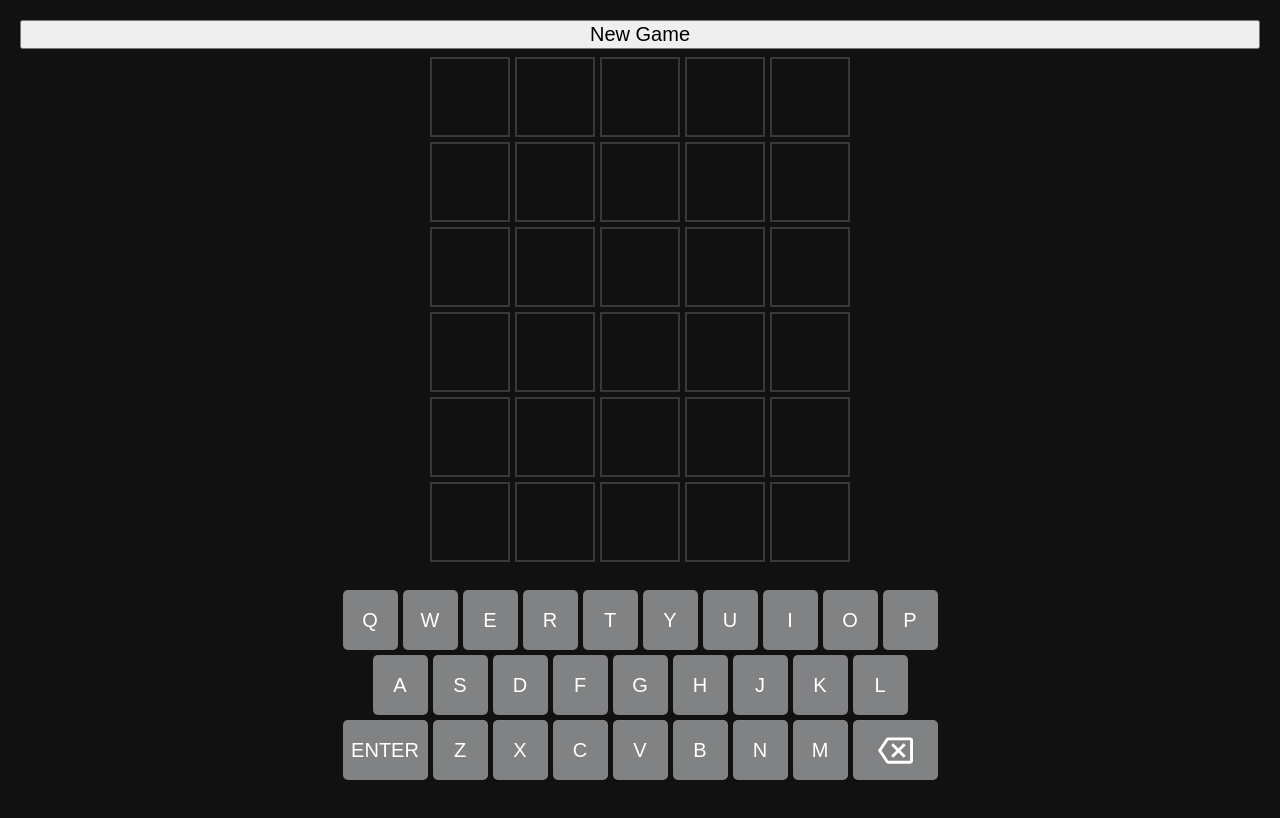
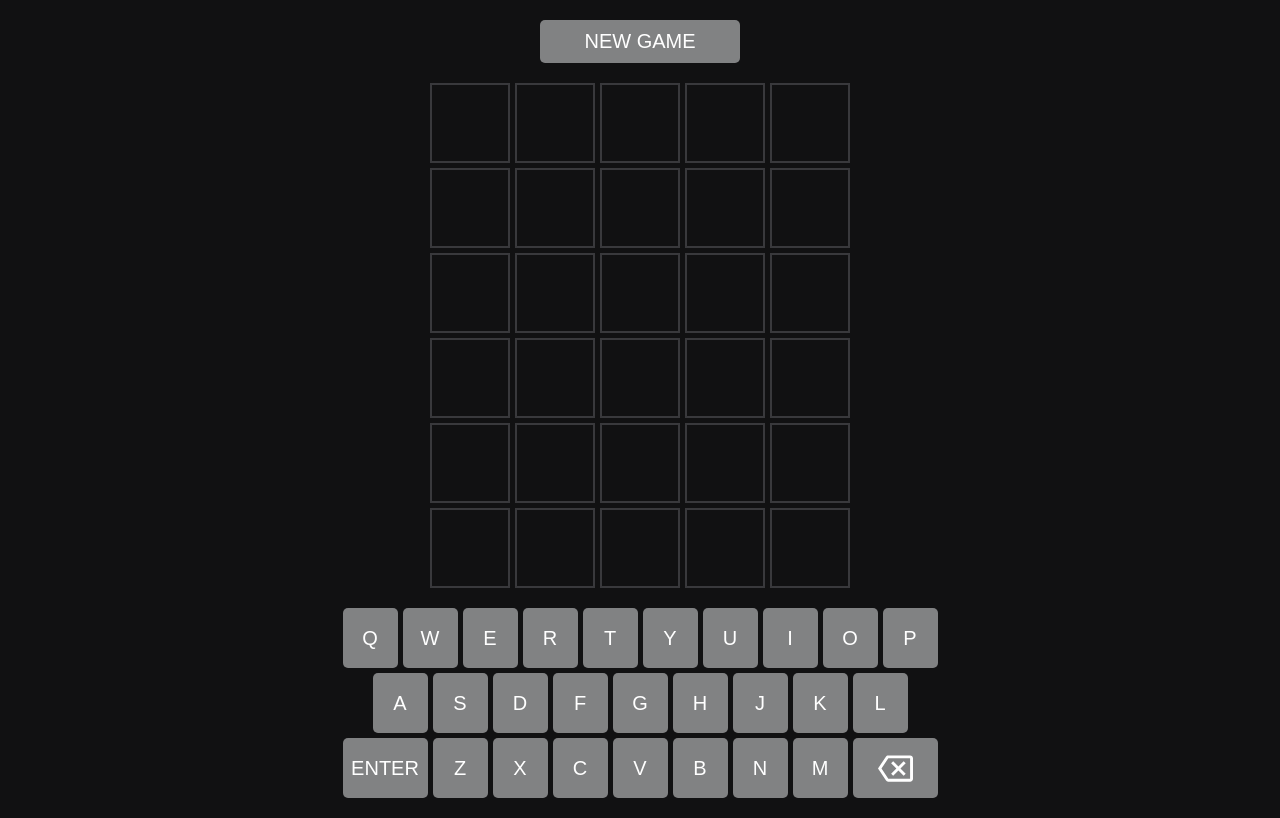
Before and after one commit to NealePT/wordle, a plain HTML site: page index.html in a window 1280 px wide. Drawn offline with Linux system fonts and the light colour scheme.

Commit message:
format new games

```diff
--- a/index.html
+++ b/index.html
@@ -8,7 +8,9 @@
   <link rel="stylesheet" href="styles.css">
 </head>
 <body>
-  <button data-new class="newGame">New Game</button>
+  <div class="buttonContainer">
+    <button data-new class="newGame">New Game</button>
+  </div>
   <div class="alert-container" data-alert-container></div>
   <div data-guess-grid class="guess-grid">
     <div class="tile"></div>
--- a/styles.css
+++ b/styles.css
@@ -9,8 +9,6 @@ html { -moz-box-sizing: border-box; -webkit-box-sizing: border-box; box-sizing:
 .sr-only { position: absolute; width: 1px; height: 1px; margin: -1px; border: 0; padding: 0; white-space: nowrap; clip-path: inset(100%); clip: rect(0 0 0 0); overflow: hidden;}
 
 /* Custom styles starting here */
-
-
 
 *, *::after, *::before {
   box-sizing: border-box;
@@ -220,3 +218,35 @@ body {
 .alert.hide {
   opacity: 0;
 }
+
+.buttonContainer {
+  display: flex;
+  justify-content: center;
+  align-items: center;
+}
+
+.newGame {
+  font-size: inherit;
+  border: none;
+  padding: 10px;
+  margin-bottom: 20px;
+  display: flex;
+  justify-content: center;
+  align-items: center;
+  background-color: hsl(
+    var(--hue, 200),
+    var(--saturation, 1%),
+    calc(var(--lightness-offset, 0%) + var(--lightness, 51%))
+  );
+  color: white;
+  fill: white;
+  text-transform: uppercase;
+  border-radius: .25em;
+  cursor: pointer;
+  user-select: none;
+  width: 200px;
+}
+
+.newGame:hover, .newGame:focus {
+  --lightness-offset: 10%;
+}
```
Also changed, not shown: script.js.
